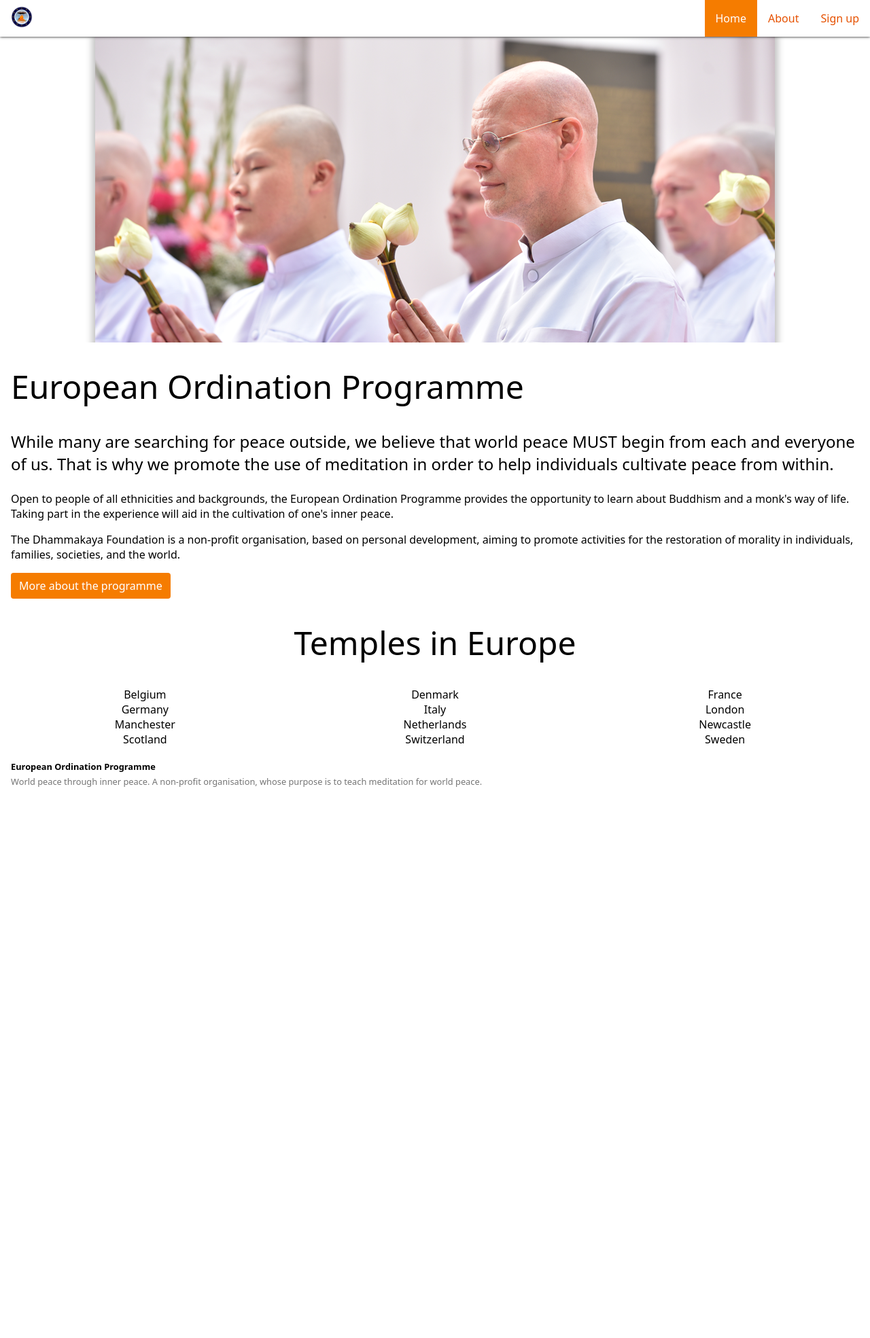
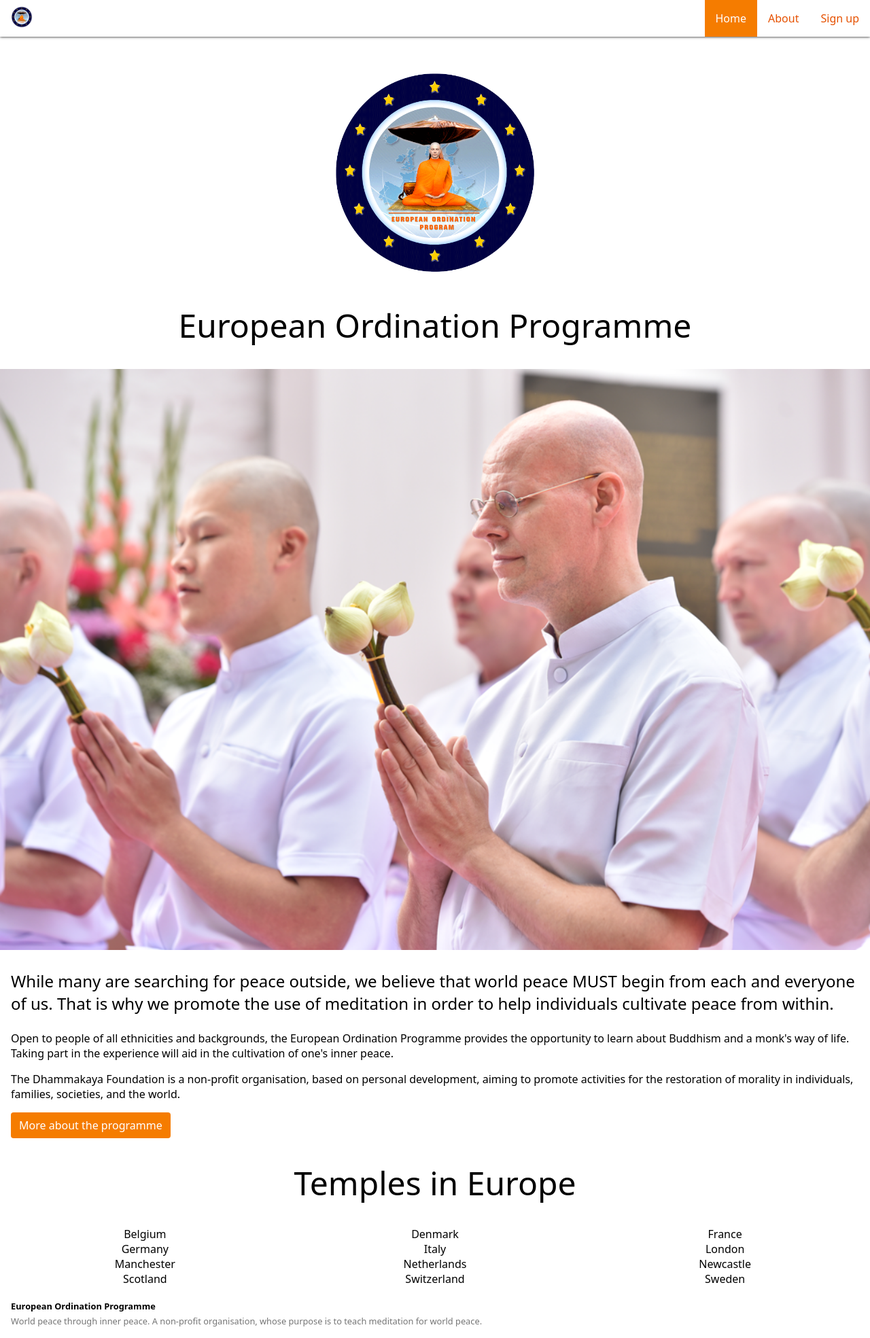
Before and after one commit to spicalous/eop-website, a Jekyll site: the page built from index.html, in a window 1280 px wide. Shown: the whole page at 68% size. Built offline with Jekyll 4.4.1, drawn with Linux system fonts in a browser that asks for light colours; before the commit the page ends 1175 px from its top, so only the background shows below that.

Commit message:
Changed index page layout

```diff
--- a/_scss/_img.scss
+++ b/_scss/_img.scss
@@ -1,13 +1,3 @@
-.banner-container {
-  overflow: hidden;
-  max-height: 450px;
-
-  img {
-    box-shadow: 0 0 10px 4px $grey-400;
-    margin-bottom: -4px; // hide bottom shadow
-  }
-}
-
 .img-fluid {
   max-width: 100%;
   height: auto;
--- a/_scss/_layout.scss
+++ b/_scss/_layout.scss
@@ -2,7 +2,7 @@
 // See bootstrap docs on how to use
 
 // Container provides consistent left and right padding
-// Columns provide dynamic columns based on width
+// Columns provide dynamic width columns based on width
 // You can use columns by themselves outside of containers
 // To use columns directly as child elements of containers you need a row to cancel out container padding
 
--- a/_scss/_reset.scss
+++ b/_scss/_reset.scss
@@ -2,14 +2,6 @@
 *::before,
 *::after {
   box-sizing: border-box;
-}
-
-html,
-body {
-  font-size: 16px;
-  font-family: "Inter UI", system-ui, sans-serif;
-  width: 100%;
-  height: 100%;
 }
 
 body {
--- /dev/null
+++ b/_scss/_util.scss
@@ -0,0 +1,3 @@
+.w-100 {
+  width: 100%;
+}
--- /dev/null
+++ b/_scss/pages/_index.scss
@@ -0,0 +1,8 @@
+#index-header {
+  background-image: url("assets/images/logo-eop.png");
+  background-repeat: no-repeat;
+  background-size: contain;
+  background-position: center;
+  margin-top: 40px;
+  height: 320px;
+}
--- a/_scss/variables/_layout.scss
+++ b/_scss/variables/_layout.scss
@@ -1,6 +1,5 @@
 $gutter-width: 16px;
-
-$columns:     12;
+$columns: 12;
 $breakpoints: (
   sm: 576px,
   md: 768px,
--- a/index.html
+++ b/index.html
@@ -2,11 +2,10 @@
 title: European Ordination Programme
 layout: base
 ---
-<div class="banner-container text-center">
-  <img class="img-fluid" src="assets/images/index-banner.png" />
-</div>
+<div id="index-header"></div>
+<h1 class="text-center">European Ordination Programme</h1>
+<img class="img-fluid w-100" src="assets/images/index-banner.png" />
 <div class="container">
-  <h1>European Ordination Programme</h1>
   <p class="lead">
     While many are searching for peace outside, we believe that world peace MUST begin from each and everyone of us.
     That is why we promote the use of meditation in order to help individuals cultivate peace from within.
--- a/main.scss
+++ b/main.scss
@@ -5,12 +5,27 @@
 @import "variables/colours";
 @import "variables/layout";
 
+html,
+body {
+  font-size: 14px;
+  font-family: "Inter UI", system-ui, sans-serif;
+  width: 100%;
+  height: 100%;
+}
+
+@media (min-width: map-get($breakpoints, md)) {
+  html, body { font-size: 16px }
+}
+
 @import "components/button";
 
 @import "includes/footer";
 @import "includes/nav";
 @import "includes/portrait-card";
 
+@import "pages/index";
+
 @import "img";
 @import "layout";
 @import "typography";
+@import "util";
```
